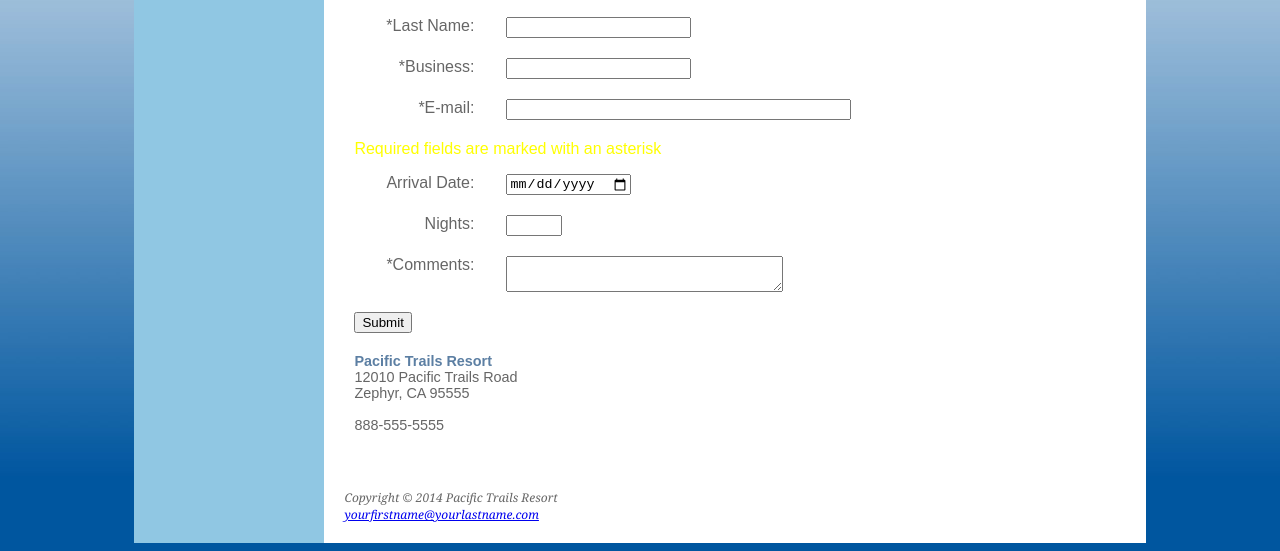
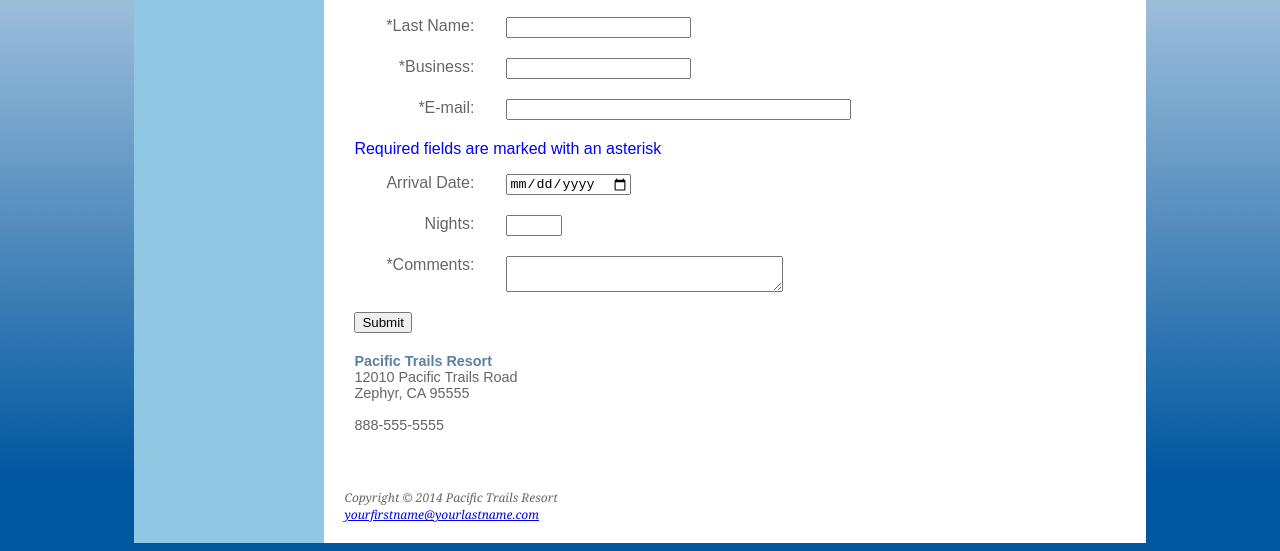
Before and after one commit to yangye64/MobDev2_LP2, a plain HTML site: page reservations.html in a window 1280 px wide. Shown: the part 260-811 px from the top of the page. Drawn offline with Linux system fonts and the light colour scheme.

Commit message:
Made required fields blue -by yangye64

```diff
--- a/reservations.html
+++ b/reservations.html
@@ -35,7 +35,7 @@
 <input type="text" id="business" name="business" required>
 <label for="myEmail">*E-mail: </label>
 <input type="email" id="myEmail" name="myEmail" size="40" required>
-    <p style="color: yellow;">Required fields are marked with an asterisk</p>
+    <p style="color: blue;">Required fields are marked with an asterisk</p>
 <label for="myArrival">Arrival Date: </label>
 <input type="date" id="myArrival" name="myArrival" >
 <label for="myNights">Nights: </label>
```
